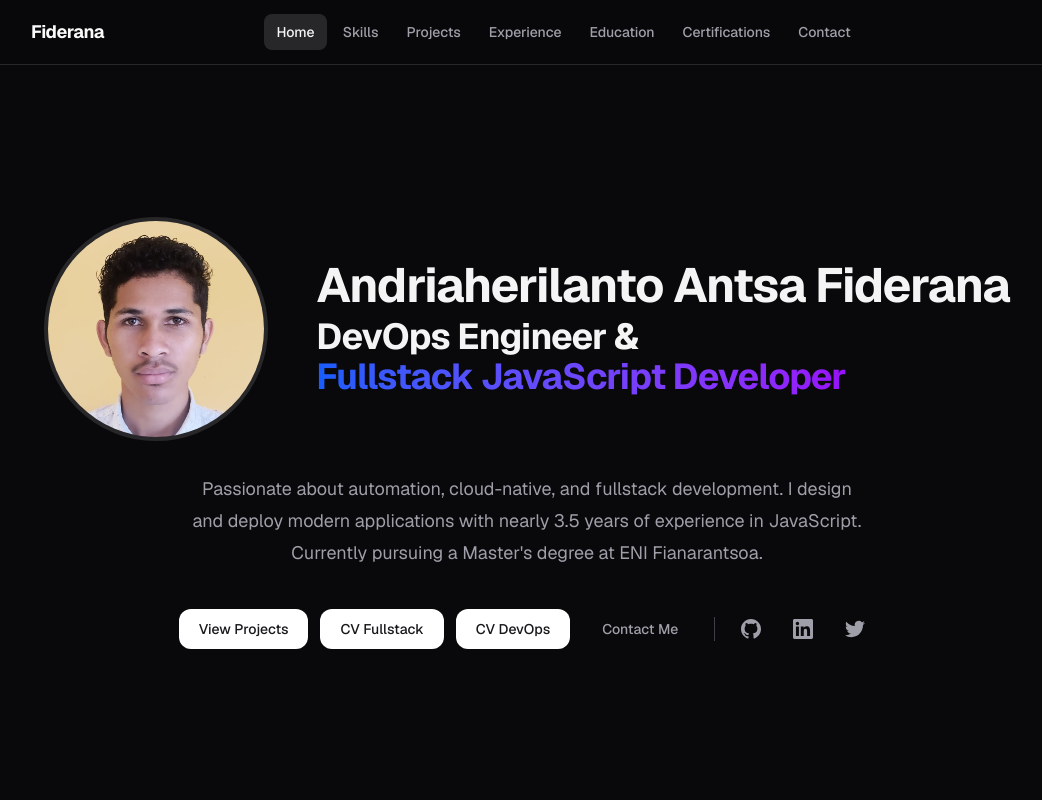
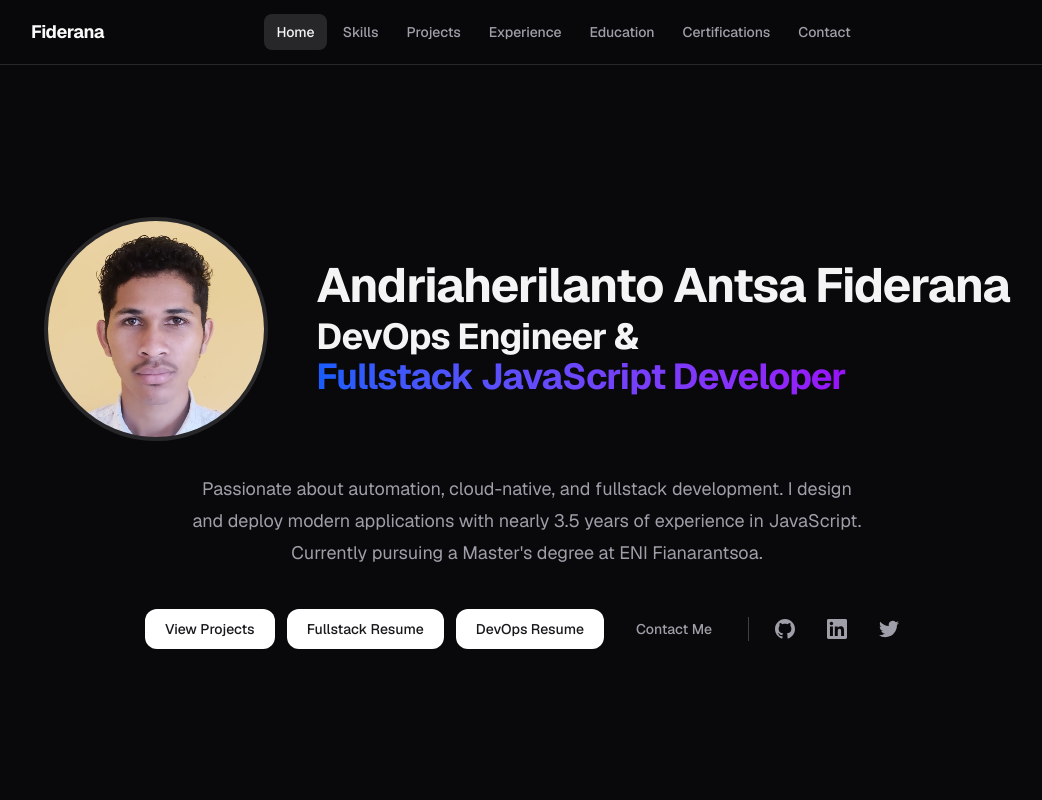
Before and after one commit to fiderana19/fider-portfolio, a Next.js app: page / in a window 1280 px wide. Shown: the top 800 px of the page, without its empty margins (113-1155 px from the left). Built offline with nearby package versions, Linux system fonts and the light colour scheme.

Commit message:
Fix: updated the resume

```diff
--- a/src/components/sections/Hero.tsx
+++ b/src/components/sections/Hero.tsx
@@ -74,8 +74,8 @@ export function Hero() {
           className="mt-10 flex flex-wrap items-center justify-center gap-3"
         >
           <Button href="#projects">View Projects</Button>
-          <Button href="/assets/cv/cv-fiderana-fullstack.pdf" variant="primary">CV Fullstack</Button>
-          <Button href="/assets/cv/cv-fiderana-devops.pdf" variant="primary">CV DevOps</Button>
+          <Button href="/assets/cv/cv-fiderana-fullstack.pdf" variant="primary">Fullstack Resume</Button>
+          <Button href="/assets/cv/cv-fiderana-devops.pdf" variant="primary">DevOps Resume</Button>
           <Button href="#contact" variant="ghost">Contact Me</Button>
           <span className="mx-1 h-6 w-px bg-zinc-700" />
           <SocialIcon href="https://github.com/fiderana19" label="GitHub">
```
Also changed, not shown: 1 other file (tests, documents, lock files or other folders).
